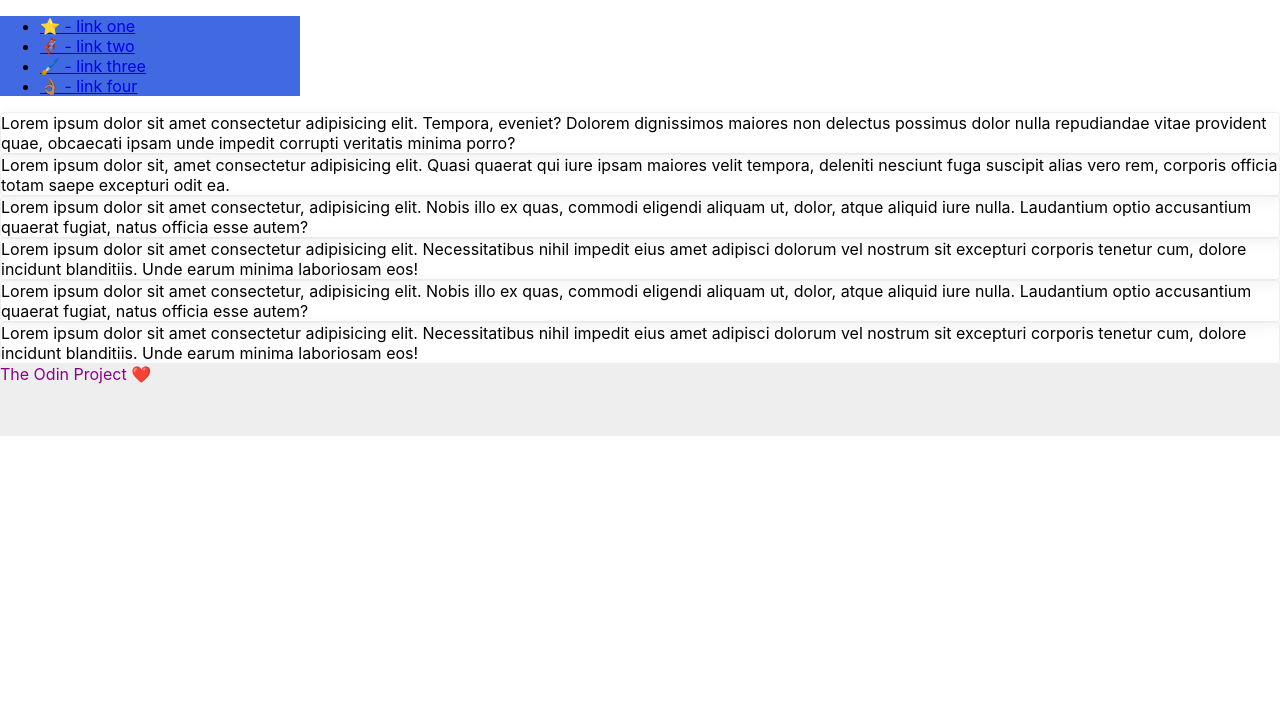
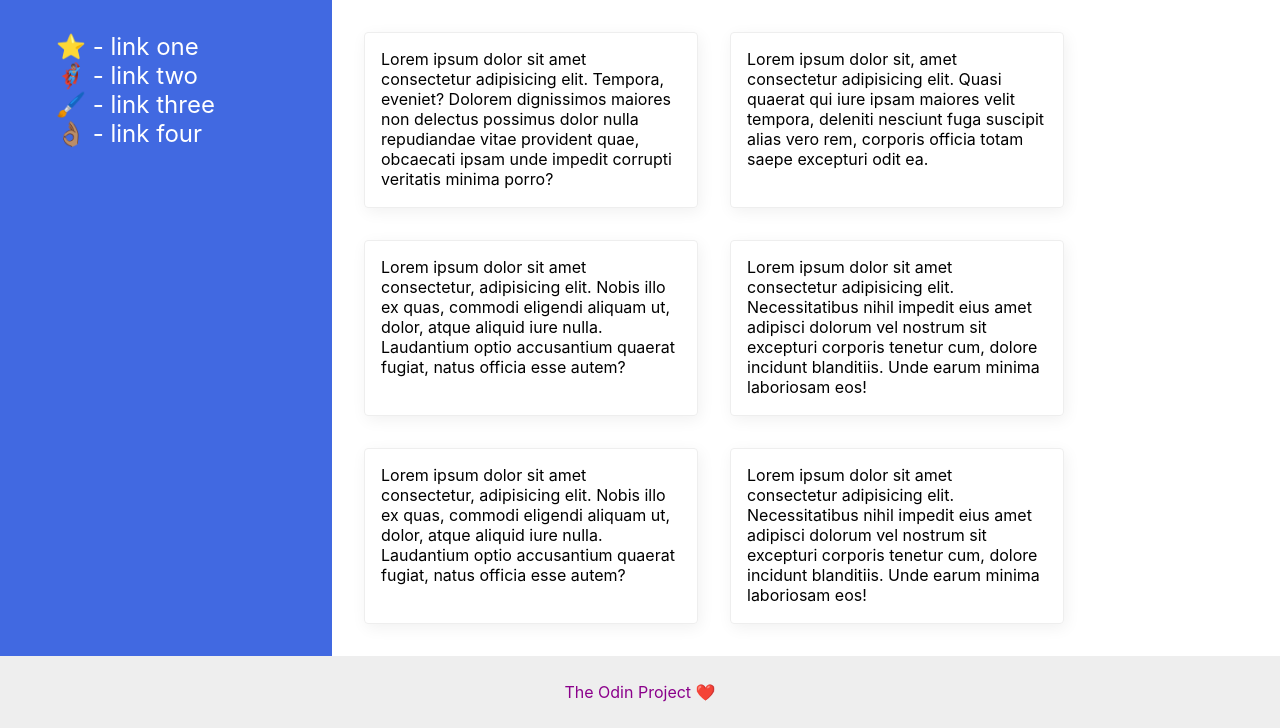
Before and after one commit to OptimisticToaster/odin-project, a plain HTML site: page css-exercises/flex/07-flex-layout-2/index.html in a window 1280 px wide. Shown: the part 72-800 px from the top of the page. Drawn offline with Linux system fonts and the light colour scheme.

Commit message:
Flex 07 Completed.

```diff
--- a/css-exercises/flex/07-flex-layout-2/index.html
+++ b/css-exercises/flex/07-flex-layout-2/index.html
@@ -11,7 +11,7 @@
   <div class="header">
     MY AWESOME WEBSITE
   </div>
-
+  <div class="content">
     <div class="sidebar">
       <ul>
         <li><a href="google.com">⭐ - link one</a></li>
@@ -21,13 +21,15 @@
       </ul>
     </div>
 
+    <div class="cards">
       <div class="card">Lorem ipsum dolor sit amet consectetur adipisicing elit. Tempora, eveniet? Dolorem dignissimos maiores non delectus possimus dolor nulla repudiandae vitae provident quae, obcaecati ipsam unde impedit corrupti veritatis minima porro?</div>
       <div class="card">Lorem ipsum dolor sit, amet consectetur adipisicing elit. Quasi quaerat qui iure ipsam maiores velit tempora, deleniti nesciunt fuga suscipit alias vero rem, corporis officia totam saepe excepturi odit ea.</div>
       <div class="card">Lorem ipsum dolor sit amet consectetur, adipisicing elit. Nobis illo ex quas, commodi eligendi aliquam ut, dolor, atque aliquid iure nulla. Laudantium optio accusantium quaerat fugiat, natus officia esse autem?</div>
       <div class="card">Lorem ipsum dolor sit amet consectetur adipisicing elit. Necessitatibus nihil impedit eius amet adipisci dolorum vel nostrum sit excepturi corporis tenetur cum, dolore incidunt blanditiis. Unde earum minima laboriosam eos!</div>
       <div class="card">Lorem ipsum dolor sit amet consectetur, adipisicing elit. Nobis illo ex quas, commodi eligendi aliquam ut, dolor, atque aliquid iure nulla. Laudantium optio accusantium quaerat fugiat, natus officia esse autem?</div>
       <div class="card">Lorem ipsum dolor sit amet consectetur adipisicing elit. Necessitatibus nihil impedit eius amet adipisci dolorum vel nostrum sit excepturi corporis tenetur cum, dolore incidunt blanditiis. Unde earum minima laboriosam eos!</div>
-
+    </div>
+  </div>
   <div class="footer">
     The Odin Project ❤️
   </div>
--- a/css-exercises/flex/07-flex-layout-2/style.css
+++ b/css-exercises/flex/07-flex-layout-2/style.css
@@ -26,3 +26,59 @@ body {
   box-shadow: 2px 4px 16px rgba(0,0,0,.06);
   border-radius: 4px;
 }
+
+/* --- */
+
+body {
+  display: flex;
+  flex-direction: column;
+}
+
+.header {
+  display: flex;
+  align-items: center;
+  font-size: 32px;
+  font-weight: 900;
+  padding-left: 16px;
+}
+
+.content {
+  display: flex;
+  flex: 1;
+  flex-direction: row;
+  justify-content: stretch;
+}
+
+.sidebar {
+  padding: 16px;
+  flex-shrink: 0;
+}
+
+.footer {
+  display: flex;
+  justify-content: center;
+  align-items: center;
+}
+
+a {
+  color: white;
+  font-size: 24px;
+  text-decoration: none;
+}
+
+ul {
+  list-style: none;
+}
+
+.cards {
+  display: flex;
+  flex-direction: row;
+  flex-wrap: wrap;
+  padding: 16px;
+}
+
+.card {
+  width: 300px;
+  padding: 16px;
+  margin: 16px;
+}
```
Lines whose indentation alone changed are shown as unchanged.
